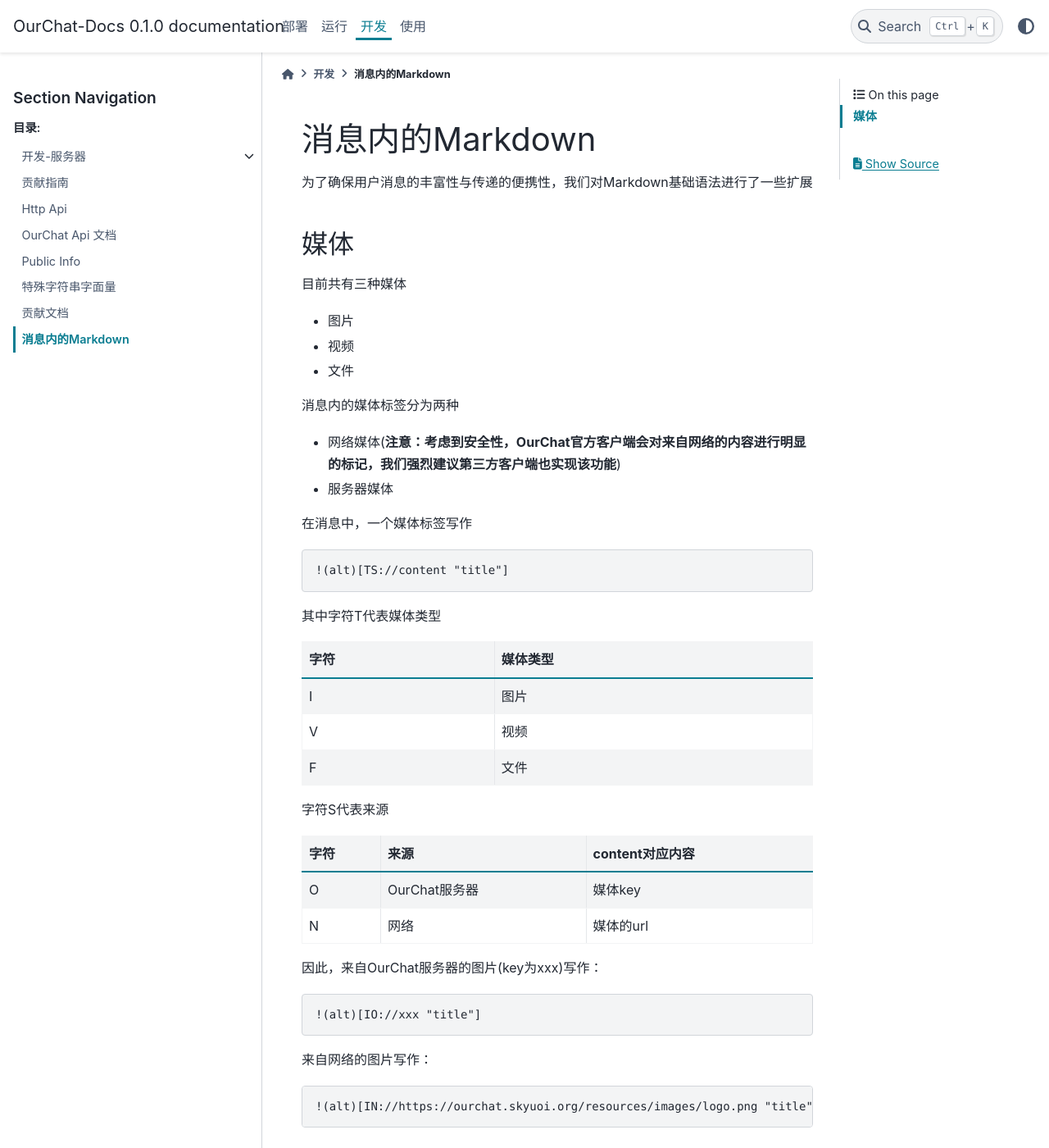
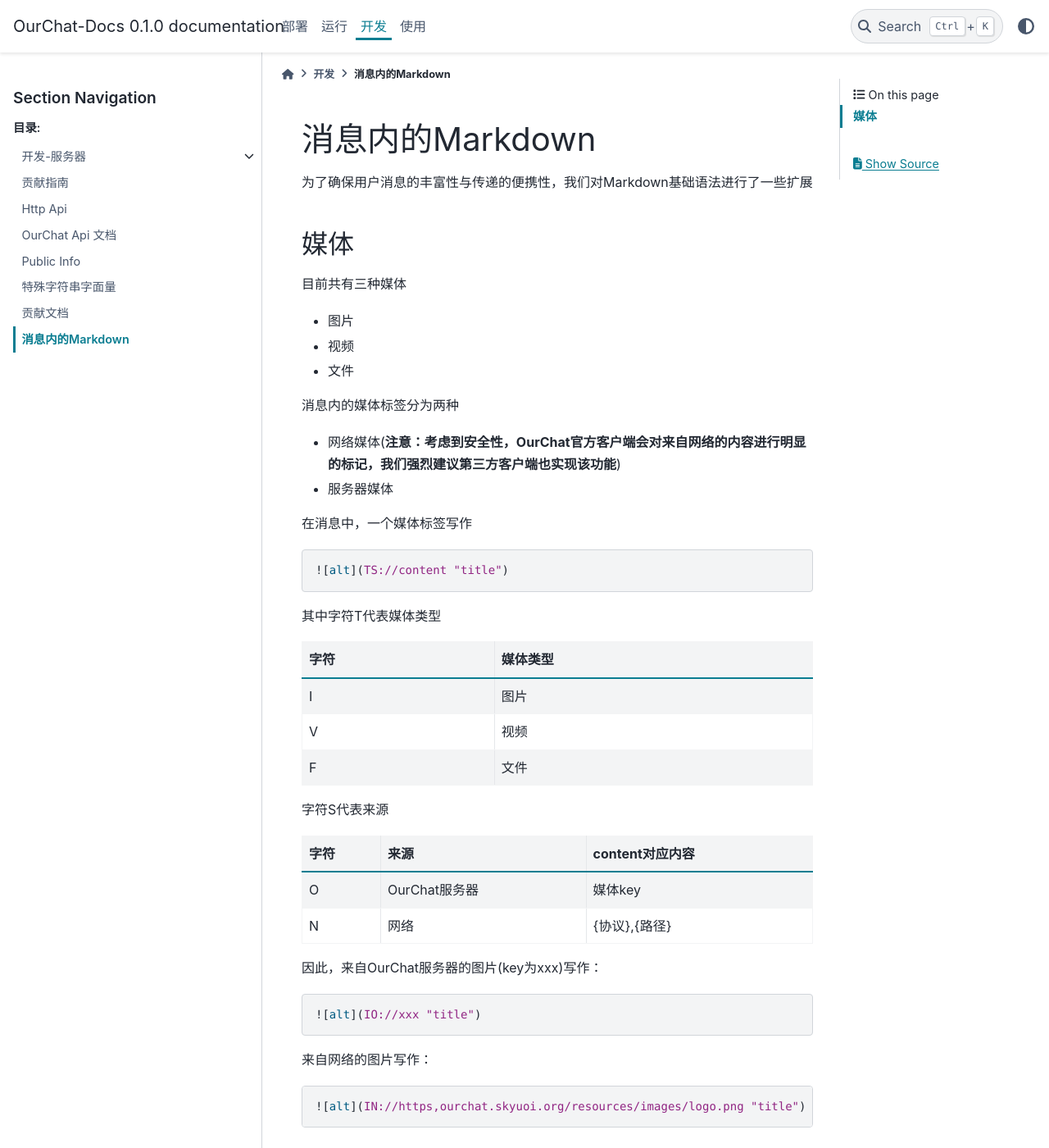
Before and after one commit to SkyUOI/OurChat-Docs, a Sphinx documentation site: the page built from docs/source/docs/development/markdown_in_msg.md, in a window 1280 px wide and 1400 px high. Shown: the whole window at 82% size. Built offline with Sphinx 7.4.7 and the PyData theme 0.15.4, drawn with Linux system fonts in a browser that asks for light colours.

Commit message:
refactor format of multimedia message

````diff
--- a/docs/source/docs/development/markdown_in_msg.md
+++ b/docs/source/docs/development/markdown_in_msg.md
@@ -18,32 +18,32 @@
 在消息中，一个媒体标签写作
 
 ```markdown
-!(alt)[TS://content "title"]
+![alt](TS://content "title")
 ```
 
 其中字符T代表媒体类型
 
 |字符|媒体类型|
-|:--|:-------|
-| I |  图片  |
-| V |  视频  |
-| F |  文件  |
+|:---|:-------|
+| I  |  图片  |
+| V  |  视频  |
+| F  |  文件  |
 
 字符S代表来源
 
 |字符|     来源     |content对应内容|
-|:--|:-------------|:--------------|
-| O | OurChat服务器 |     媒体key    |
-| N |      网络     |    媒体的url   |
+|:---|:-------------|:--------------|
+| O  | OurChat服务器|     媒体key   |
+| N  |      网络    | {协议},{路径} |
 
 因此，来自OurChat服务器的图片(key为xxx)写作：
 
 ```markdown
-!(alt)[IO://xxx "title"]
+![alt](IO://xxx "title")
 ```
 
 来自网络的图片写作：
 
 ```markdown
-!(alt)[IN://https://ourchat.skyuoi.org/resources/images/logo.png "title"]
+![alt](IN://https,ourchat.skyuoi.org/resources/images/logo.png "title")
 ```
````
Also changed, not shown: 1 other file.
